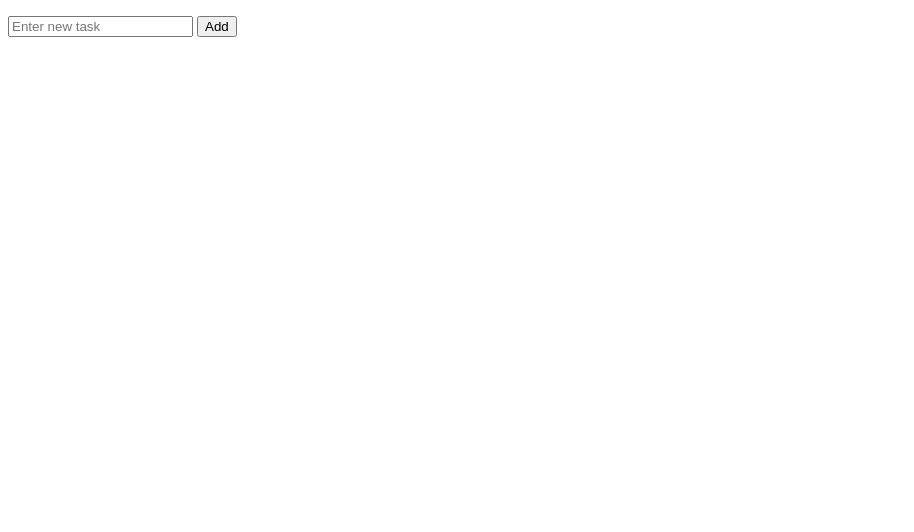
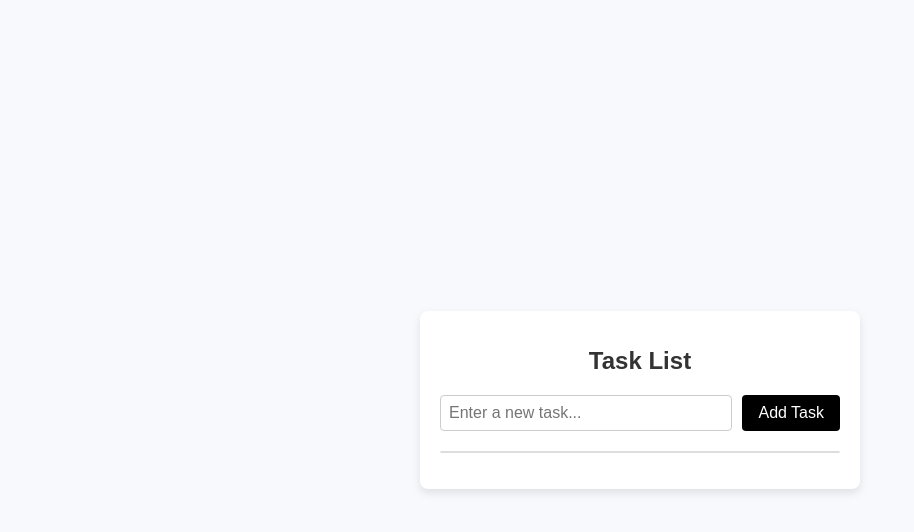
Before and after one commit to Pulkitnj/typescript_todo, a website with bundled scripts: page public/index.html in a window 1280 px wide. Shown: the whole page, without its empty margins (0-914 px from the left). Built offline with nearby package versions, Linux system fonts and the light colour scheme.

Commit message:
Refactor code and update index.html and index.css

```diff
--- /dev/null
+++ b/public/index.css
@@ -0,0 +1,111 @@
+/* Style for the entire page */
+body {
+    font-family: Arial, sans-serif;
+    display: flex;
+    justify-content: center;
+    align-items: center;
+    height: 100vh;
+    margin: 0;
+    background-color: #f7f9fc;
+  }
+
+  /* Container for the task list app */
+  #app-container {
+    width: 100%;
+    max-width: 400px;
+    padding: 20px;
+    background-color: #ffffff;
+    border-radius: 8px;
+    box-shadow: 0 4px 8px rgba(0, 0, 0, 0.1);
+  }
+
+  /* Title for the task list */
+  #app-container h1 {
+    font-size: 24px;
+    margin-bottom: 20px;
+    color: #333333;
+    text-align: center;
+  }
+
+  /* Style for the form */
+  #new-task-form {
+    display: flex;
+    gap: 10px;
+    margin-bottom: 20px;
+  }
+
+  #new-task-title {
+    flex: 1;
+    padding: 8px;
+    font-size: 16px;
+    border: 1px solid #ccc;
+    border-radius: 4px;
+    outline: none;
+  }
+
+  #new-task-title:focus {
+    border-color: #000000;
+  }
+
+  /* Style for the submit button */
+  #new-task-form button {
+    padding: 8px 16px;
+    font-size: 16px;
+    border: none;
+    border-radius: 4px;
+    background-color: #000000;
+    color: #ffffff;
+    cursor: pointer;
+    transition: background-color 0.3s ease;
+  }
+
+  #new-task-form button:hover {
+    background-color: #313339;
+  }
+
+  /* Style for the task list */
+  #list {
+    list-style: none;
+    padding: 0;
+    max-height: 300px; /* Set a maximum height for the task list */
+    overflow-y: auto;  /* Enable vertical scrolling */
+    border: 1px solid #ddd; /* Optional: add a border for clarity */
+    border-radius: 4px;
+  }
+
+  #list li {
+    display: flex;
+    align-items: center;
+    justify-content: space-between;
+    padding: 10px;
+    background-color: #f1f3f5;
+    border-radius: 4px;
+    margin-bottom: 10px;
+    transition: background-color 0.3s ease;
+  }
+
+  #list li:hover {
+    background-color: #e2e6ea;
+  }
+
+  /* Style for each task label */
+  #list li label {
+    display: flex;
+    align-items: center;
+    gap: 10px;
+    font-size: 16px;
+    color: #333333;
+    cursor: pointer;
+  }
+
+  #list li input[type="checkbox"] {
+    cursor: pointer;
+    width: 16px;
+    height: 16px;
+  }
+
+  /* Completed task styling */
+  #list li.completed label {
+    text-decoration: line-through;
+    color: #888888;
+  }
--- a/public/index.html
+++ b/public/index.html
@@ -5,7 +5,8 @@
   <meta http-equiv="X-UA-Compatible" content="IE=edge">
   <meta name="viewport" content="width=device-width, initial-scale=1.0">
   <script src="dist/index.js" type="module"></script>
-  <title>Document</title>
+  <link rel="stylesheet" href="index.css"> <!-- Link to external CSS -->
+  <title>Task List</title>
   <style>
     #list {
       list-style: none;
@@ -14,10 +15,13 @@
   </style>
 </head>
 <body>
-  <ul id="list"></ul>
-  <form id="new-task-form">
-    <input type="text" id="new-task-title" placeholder="Enter new task">
-    <button type="submit">Add</button>
-  </form>
+  <div id="app-container">
+    <h1>Task List</h1>
+    <form id="new-task-form">
+      <input type="text" id="new-task-title" placeholder="Enter a new task..." />
+      <button type="submit">Add Task</button>
+    </form>
+    <ul id="list"></ul>
+  </div>
 </body>
 </html>
```
